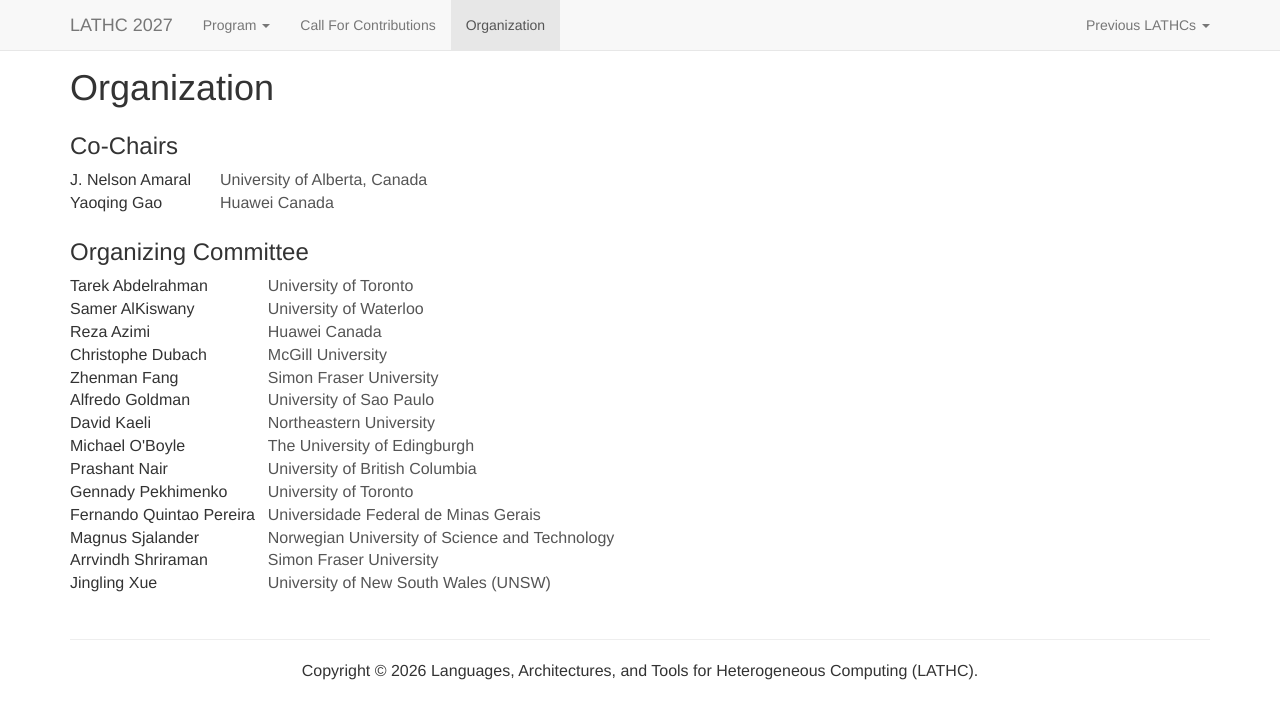
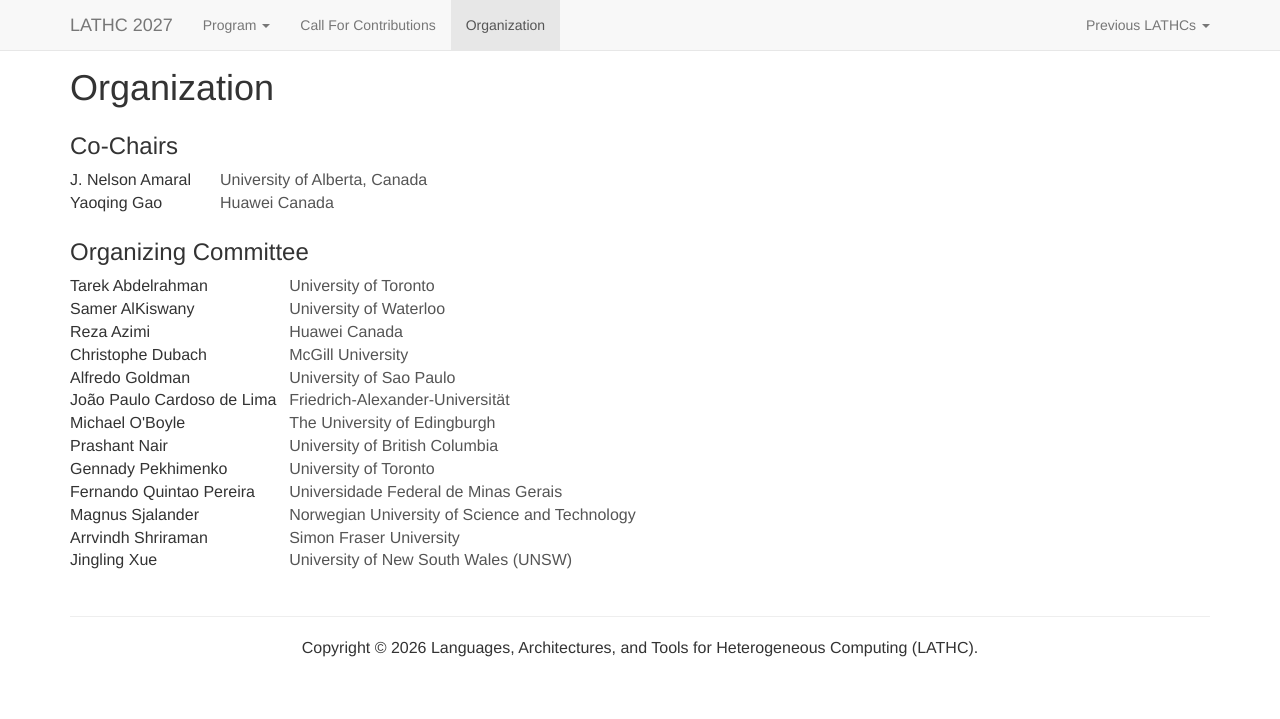
Before and after one commit to jnamaral/LATHC27, a Jekyll site: the page built from docs/organization.html, in a window 1280 px wide. Shown: the top 719 px of the page. Built offline with Jekyll 4.4.1, drawn with Linux system fonts in a browser that asks for light colours; nearby versions of some CDN libraries.

Commit message:
added Joao Paulo Cardoso de Lima

```diff
--- a/docs/organization.html
+++ b/docs/organization.html
@@ -20,9 +20,8 @@ title: Organization
 	  <tr><td>Samer AlKiswany</td><td>University of Waterloo</td></tr>
 	  <tr><td>Reza Azimi</td><td>Huawei Canada</td></tr>
 	  <tr><td>Christophe Dubach</td><td>McGill University</td><tr>
-	  <tr><td>Zhenman Fang</td><td>Simon Fraser University</td></tr>
 	  <tr><td>Alfredo Goldman</td><td>University of Sao Paulo</td></tr>
-	  <tr><td>David Kaeli</td><td>Northeastern University</td></tr>
+	  <tr><td>Jo&atilde;o Paulo Cardoso de Lima</td><td>Friedrich-Alexander-Universit&auml;t</td></tr>
 	  <tr><td>Michael O'Boyle</td><td>The University of Edingburgh</td><tr>
 	  <tr><td>Prashant Nair</td><td>University of British Columbia</td><tr>
 	  <tr><td>Gennady Pekhimenko</td><td>University of Toronto</td></tr>
```
